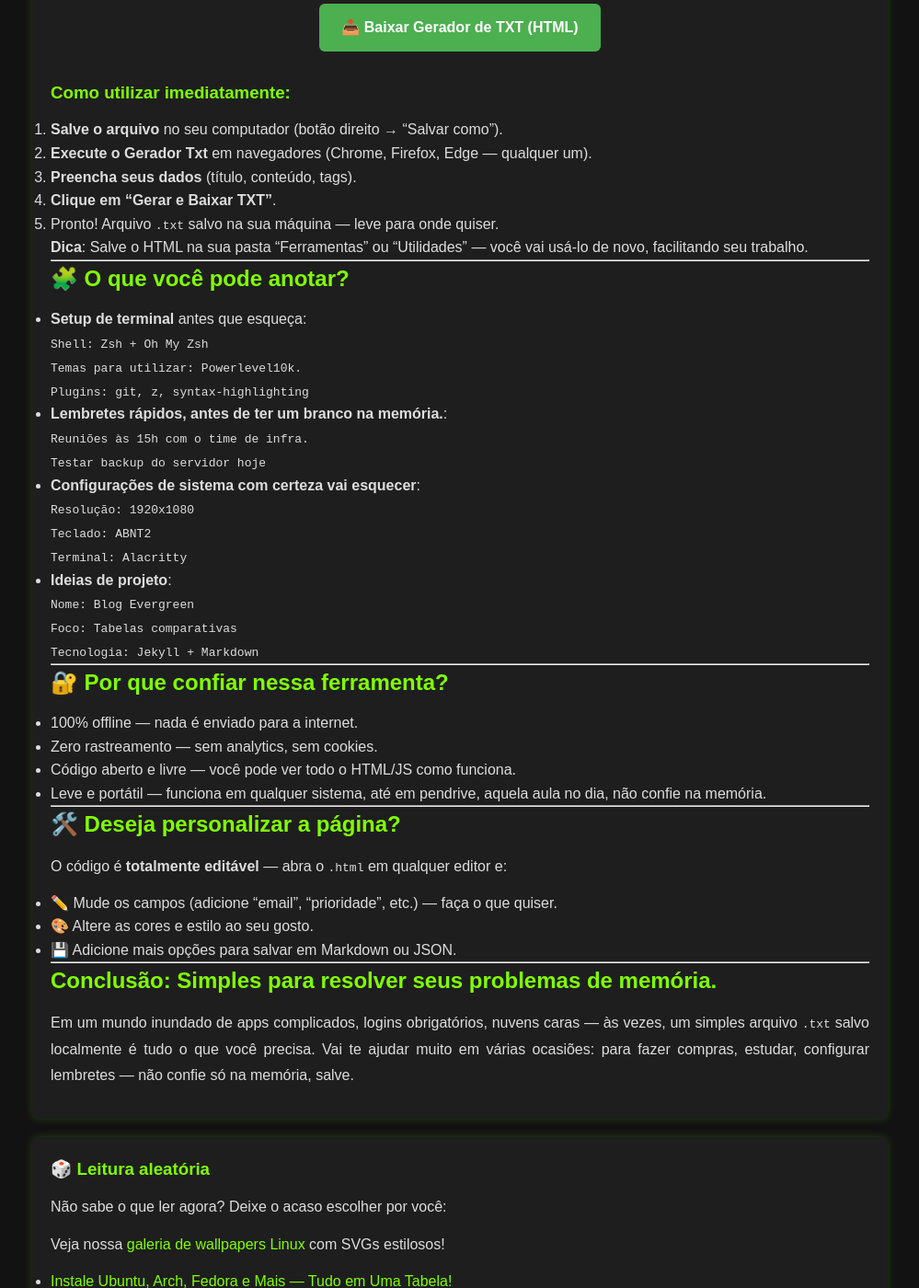
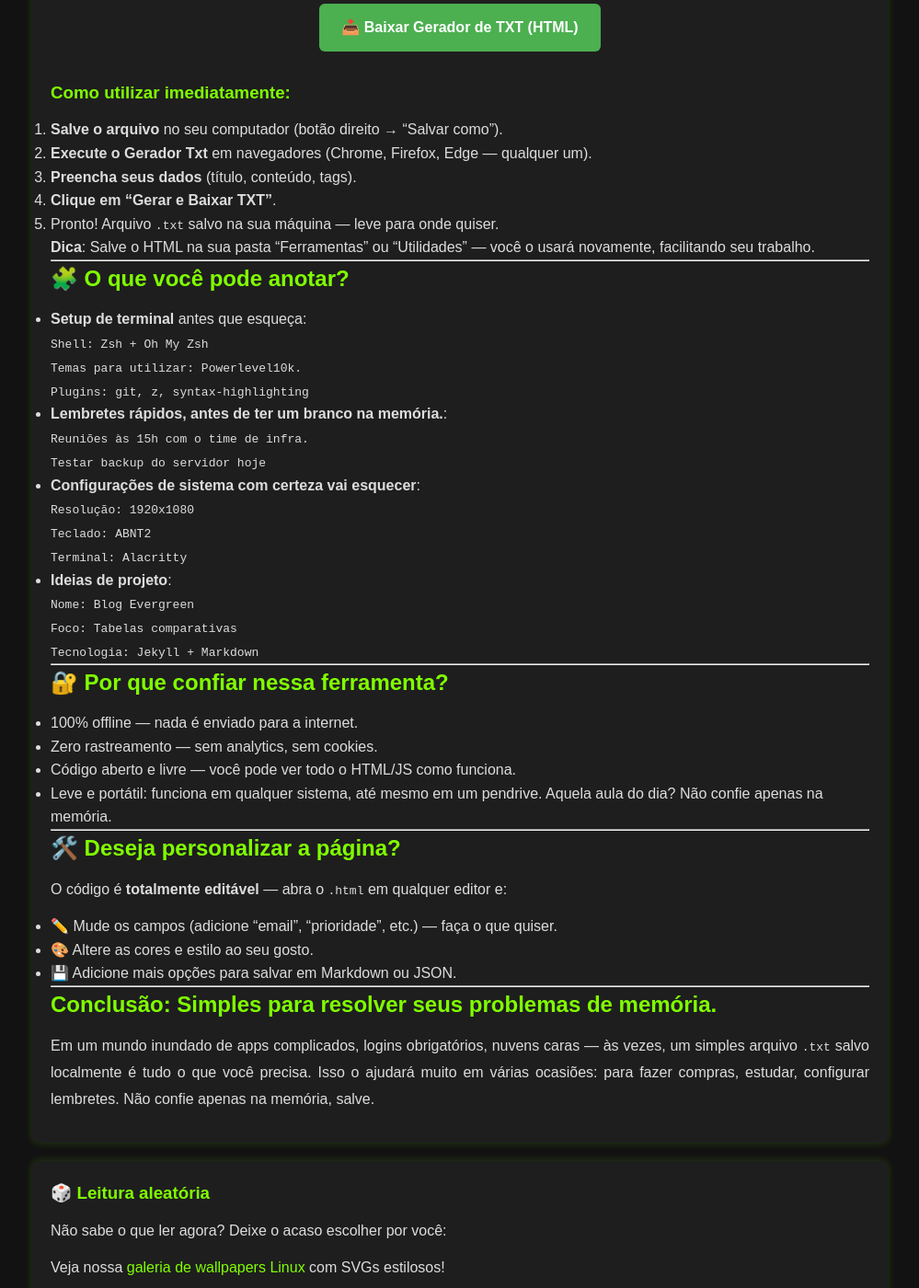
Before and after one commit to Piolinux/piolinux-site, a Jekyll site: the page built from _posts/2025-09-11-gerador-de-txt-offline-anote-salve-e-leve-com-voce.md, in a window 1280 px wide and 1400 px high, scrolled down 988 px. Shown: the whole window at 92% size, without its empty margins (140-1139 px from the left). Built offline with Jekyll 4.4.1, drawn with Linux system fonts in a browser that asks for light colours.

Commit message:
Update 2025-09-11-gerador-de-txt-offline-anote-salve-e-leve-com-voce.md

```diff
--- a/_posts/2025-09-11-gerador-de-txt-offline-anote-salve-e-leve-com-voce.md
+++ b/_posts/2025-09-11-gerador-de-txt-offline-anote-salve-e-leve-com-voce.md
@@ -55,7 +55,7 @@ permalink: /gerador-txt-offline-anotacoes-lembretes/
 </ol>
 
 <blockquote>
-   <strong>Dica</strong>: Salve o HTML na sua pasta “Ferramentas” ou “Utilidades” — você vai usá-lo de novo, facilitando seu trabalho.
+   <strong>Dica</strong>: Salve o HTML na sua pasta “Ferramentas” ou “Utilidades” — você o usará novamente, facilitando seu trabalho.
 </blockquote>
 
 <hr>
@@ -92,7 +92,7 @@ permalink: /gerador-txt-offline-anotacoes-lembretes/
   <li> 100% offline — nada é enviado para a internet.</li>
   <li> Zero rastreamento — sem analytics, sem cookies.</li>
   <li> Código aberto e livre — você pode ver todo o HTML/JS como funciona.</li>
-  <li> Leve e portátil — funciona em qualquer sistema, até em pendrive, aquela aula no dia, não confie na memória.</li>
+  <li>Leve e portátil: funciona em qualquer sistema, até mesmo em um pendrive. Aquela aula do dia? Não confie apenas na memória.</li>
 </ul>
 
 <hr>
@@ -113,4 +113,4 @@ permalink: /gerador-txt-offline-anotacoes-lembretes/
 
 <p>Em um mundo inundado de apps complicados, logins obrigatórios,
 nuvens caras — às vezes, um simples arquivo <code>.txt</code> salvo
-localmente é tudo o que você precisa. Vai te ajudar muito em várias ocasiões: para fazer compras, estudar, configurar lembretes — não confie só na memória, salve.</p>
+localmente é tudo o que você precisa. Isso o ajudará muito em várias ocasiões: para fazer compras, estudar, configurar lembretes. Não confie apenas na memória, salve.</p>
```
